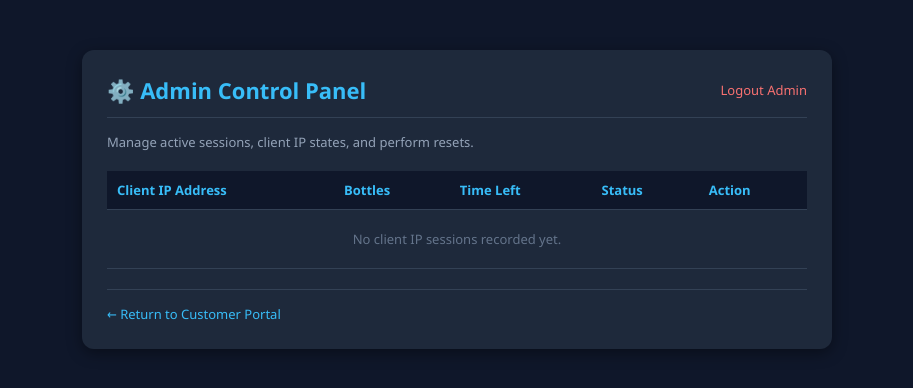
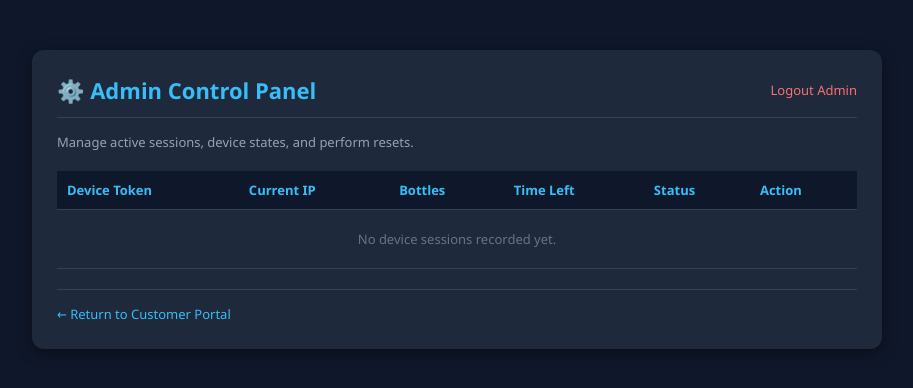
Before and after one commit to jamesmeguiso/plastech, a PHP site: page /admin.php in a window 1280 px wide. Shown: the top 388 px of the page, without its empty margins (183-1096 px from the left). Run offline with PHP 8.4, Linux system fonts and the light colour scheme; the visitor is signed in with stand-in values (Sample User, id 1).

Commit message:
Fixed Wifi and Ipv6

```diff
--- a/admin.php
+++ b/admin.php
@@ -4,6 +4,7 @@ error_reporting(E_ALL);
 ini_set('display_errors', 0);
 
 $status_file = 'status.json';
+$lock_file = 'status.lock';
 $auth_error = '';
 
 if (!file_exists($status_file)) {
@@ -37,31 +38,49 @@ $is_logged = isset($_SESSION['admin_logged_in']) && $_SESSION['admin_logged_in']
 
 if ($is_logged) {
     if ($_SERVER['REQUEST_METHOD'] === 'POST' && isset($_POST['reset_all'])) {
+        $lockHandle = fopen($lock_file, 'c');
+        if ($lockHandle !== false) {
+            flock($lockHandle, LOCK_EX);
             if (file_exists($status_file)) {
                 $data = json_decode(file_get_contents($status_file), true);
                 if (is_array($data)) {
-                foreach ($data as $ip_address => $val) {
-                    if (filter_var($ip_address, FILTER_VALIDATE_IP)) {
-                        @shell_exec("sudo iptables -D FORWARD -i end0 -s " . escapeshellarg($ip_address) . " -j ACCEPT 2>/dev/null");
-                        @shell_exec("sudo conntrack -D -s " . escapeshellarg($ip_address) . " 2>/dev/null");
+                    foreach ($data as $token => $val) {
+                        $ip = is_array($val) ? ($val['current_ip'] ?? null) : null;
+                        if ($ip) {
+                            @shell_exec("sudo iptables -D FORWARD -i end0 -s " . escapeshellarg($ip) . " -j ACCEPT 2>/dev/null");
+                            @shell_exec("sudo conntrack -D -s " . escapeshellarg($ip) . " 2>/dev/null");
                         }
                     }
                 }
             }
             file_put_contents($status_file, json_encode([]));
+            flock($lockHandle, LOCK_UN);
+            fclose($lockHandle);
+        }
         header("Location: admin.php");
         exit();
     }
 
-    if ($_SERVER['REQUEST_METHOD'] === 'POST' && isset($_POST['reset_ip'])) {
-        $target_ip = $_POST['target_ip'] ?? '';
-        if (filter_var($target_ip, FILTER_VALIDATE_IP) && file_exists($status_file)) {
+    if ($_SERVER['REQUEST_METHOD'] === 'POST' && isset($_POST['reset_token'])) {
+        $target_token = $_POST['target_token'] ?? '';
+        if ($target_token !== '') {
+            $lockHandle = fopen($lock_file, 'c');
+            if ($lockHandle !== false) {
+                flock($lockHandle, LOCK_EX);
+                if (file_exists($status_file)) {
                     $data = json_decode(file_get_contents($status_file), true);
-            if (is_array($data) && isset($data[$target_ip])) {
-                unset($data[$target_ip]);
-                @shell_exec("sudo iptables -D FORWARD -i end0 -s " . escapeshellarg($target_ip) . " -j ACCEPT 2>/dev/null");
-                @shell_exec("sudo conntrack -D -s " . escapeshellarg($target_ip) . " 2>/dev/null");
+                    if (is_array($data) && isset($data[$target_token])) {
+                        $ip = $data[$target_token]['current_ip'] ?? null;
+                        unset($data[$target_token]);
+                        if ($ip) {
+                            @shell_exec("sudo iptables -D FORWARD -i end0 -s " . escapeshellarg($ip) . " -j ACCEPT 2>/dev/null");
+                            @shell_exec("sudo conntrack -D -s " . escapeshellarg($ip) . " 2>/dev/null");
+                        }
                         file_put_contents($status_file, json_encode($data));
+                    }
+                }
+                flock($lockHandle, LOCK_UN);
+                fclose($lockHandle);
             }
         }
         header("Location: admin.php");
@@ -85,7 +104,7 @@ if (file_exists($status_file)) {
     <title>PlasTech - Admin Dashboard</title>
     <style>
         body { font-family: 'Segoe UI', Tahoma, Geneva, Verdana, sans-serif; background: #0f172a; color: #fff; padding: 20px; margin: 0; }
-        .container { max-width: 700px; margin: 30px auto; background: #1e293b; padding: 25px; border-radius: 12px; box-shadow: 0 4px 15px rgba(0,0,0,0.4); }
+        .container { max-width: 800px; margin: 30px auto; background: #1e293b; padding: 25px; border-radius: 12px; box-shadow: 0 4px 15px rgba(0,0,0,0.4); }
         h1 { color: #38bdf8; margin-top: 0; font-size: 22px; text-align: center; }
         p { text-align: center; color: #94a3b8; font-size: 13px; }
         .form-input { width: 100%; padding: 10px; margin: 8px 0 14px 0; border: 1px solid #334155; background: #0f172a; color: #fff; border-radius: 6px; font-size: 14px; box-sizing: border-box; }
@@ -98,6 +117,7 @@ if (file_exists($status_file)) {
         .ip-table { width: 100%; border-collapse: collapse; font-size: 13px; text-align: left; }
         .ip-table th, .ip-table td { padding: 10px; border-bottom: 1px solid #334155; }
         .ip-table th { background-color: #0f172a; color: #38bdf8; }
+        .token-cell { font-family: monospace; font-size: 11px; color: #94a3b8; }
         .badge-active { background: #065f46; color: #34d399; padding: 3px 6px; border-radius: 4px; font-size: 11px; font-weight: bold; }
         .badge-idle { background: #1e293b; color: #94a3b8; padding: 3px 6px; border-radius: 4px; font-size: 11px; }
         .top-bar { display: flex; justify-content: space-between; align-items: center; border-bottom: 1px solid #334155; padding-bottom: 12px; margin-bottom: 15px; }
@@ -109,7 +129,7 @@ if (file_exists($status_file)) {
 <div class="container">
     <?php if (!$is_logged): ?>
         <h1>🔐 Admin Portal Login</h1>
-        <p>Enter administrator credentials to manage client IPs.</p>
+        <p>Enter administrator credentials to manage client sessions.</p>
         <?php if (!empty($auth_error)): ?>
             <div class="error-msg"><?php echo htmlspecialchars($auth_error); ?></div>
         <?php endif; ?>
@@ -126,13 +146,14 @@ if (file_exists($status_file)) {
             <h1 style="margin: 0; text-align: left;">⚙️ Admin Control Panel</h1>
             <a href="admin.php?logout=1" class="back-link" style="color: #f87171;">Logout Admin</a>
         </div>
-        <p style="text-align: left;">Manage active sessions, client IP states, and perform resets.</p>
+        <p style="text-align: left;">Manage active sessions, device states, and perform resets.</p>
 
         <div class="table-container">
             <table class="ip-table">
                 <thead>
                     <tr>
-                        <th>Client IP Address</th>
+                        <th>Device Token</th>
+                        <th>Current IP</th>
                         <th>Bottles</th>
                         <th>Time Left</th>
                         <th>Status</th>
@@ -141,18 +162,21 @@ if (file_exists($status_file)) {
                 </thead>
                 <tbody>
                     <?php
-                    $has_ips = false;
-                    foreach ($sessions_data as $ip => $info):
-                        if (!filter_var($ip, FILTER_VALIDATE_IP)) continue;
-                        $has_ips = true;
+                    $has_sessions = false;
+                    foreach ($sessions_data as $token => $info):
+                        if (!is_array($info)) continue;
+                        $has_sessions = true;
                         $bottles = $info['bottles'] ?? 0;
                         $seconds = $info['seconds'] ?? 0;
+                        $ip = $info['current_ip'] ?? '—';
                         $is_active = !empty($info['active']);
                         $mins = floor($seconds / 60);
                         $secs = $seconds % 60;
+                        $short_token = substr($token, 0, 10) . '…';
                     ?>
                     <tr>
-                        <td><strong><?php echo htmlspecialchars($ip); ?></strong></td>
+                        <td class="token-cell" title="<?php echo htmlspecialchars($token); ?>"><?php echo htmlspecialchars($short_token); ?></td>
+                        <td><?php echo htmlspecialchars($ip); ?></td>
                         <td><?php echo (int)$bottles; ?></td>
                         <td><?php echo "{$mins}m {$secs}s"; ?></td>
                         <td>
@@ -163,25 +187,25 @@ if (file_exists($status_file)) {
                             <?php endif; ?>
                         </td>
                         <td>
-                            <form method="POST" style="margin: 0;" onsubmit="return confirm('Reset session for IP: <?php echo htmlspecialchars($ip); ?>?');">
-                                <input type="hidden" name="target_ip" value="<?php echo htmlspecialchars($ip); ?>">
-                                <button type="submit" name="reset_ip" class="vend-btn btn-red btn-sm">Reset IP</button>
+                            <form method="POST" style="margin: 0;" onsubmit="return confirm('Reset session for this device?');">
+                                <input type="hidden" name="target_token" value="<?php echo htmlspecialchars($token); ?>">
+                                <button type="submit" name="reset_token" class="vende-btn btn-red btn-sm">Reset</button>
                             </form>
                         </td>
                     </tr>
                     <?php endforeach; ?>
-                    <?php if (!$has_ips): ?>
+                    <?php if (!$has_sessions): ?>
                     <tr>
-                        <td colspan="5" style="text-align: center; color: #64748b; padding: 20px;">No client IP sessions recorded yet.</td>
+                        <td colspan="6" style="text-align: center; color: #64748b; padding: 20px;">No device sessions recorded yet.</td>
                     </tr>
                     <?php endif; ?>
                 </tbody>
             </table>
         </div>
 
-        <?php if ($has_ips): ?>
-        <form method="POST" onsubmit="return confirm('Reset ALL connected client IP sessions?');" style="margin-top: 15px;">
-            <button type="submit" name="reset_all" class="vende-btn btn-red">Reset All Connected IPs</button>
+        <?php if ($has_sessions): ?>
+        <form method="POST" onsubmit="return confirm('Reset ALL connected device sessions?');" style="margin-top: 15px;">
+            <button type="submit" name="reset_all" class="vende-btn btn-red">Reset All Connected Devices</button>
         </form>
         <?php endif; ?>
 
```
Also changed, not shown: index.php (+27 -19 lines), update_active.php (+62 -16 lines), 1 other file. Lines whose indentation alone changed are shown as unchanged.
